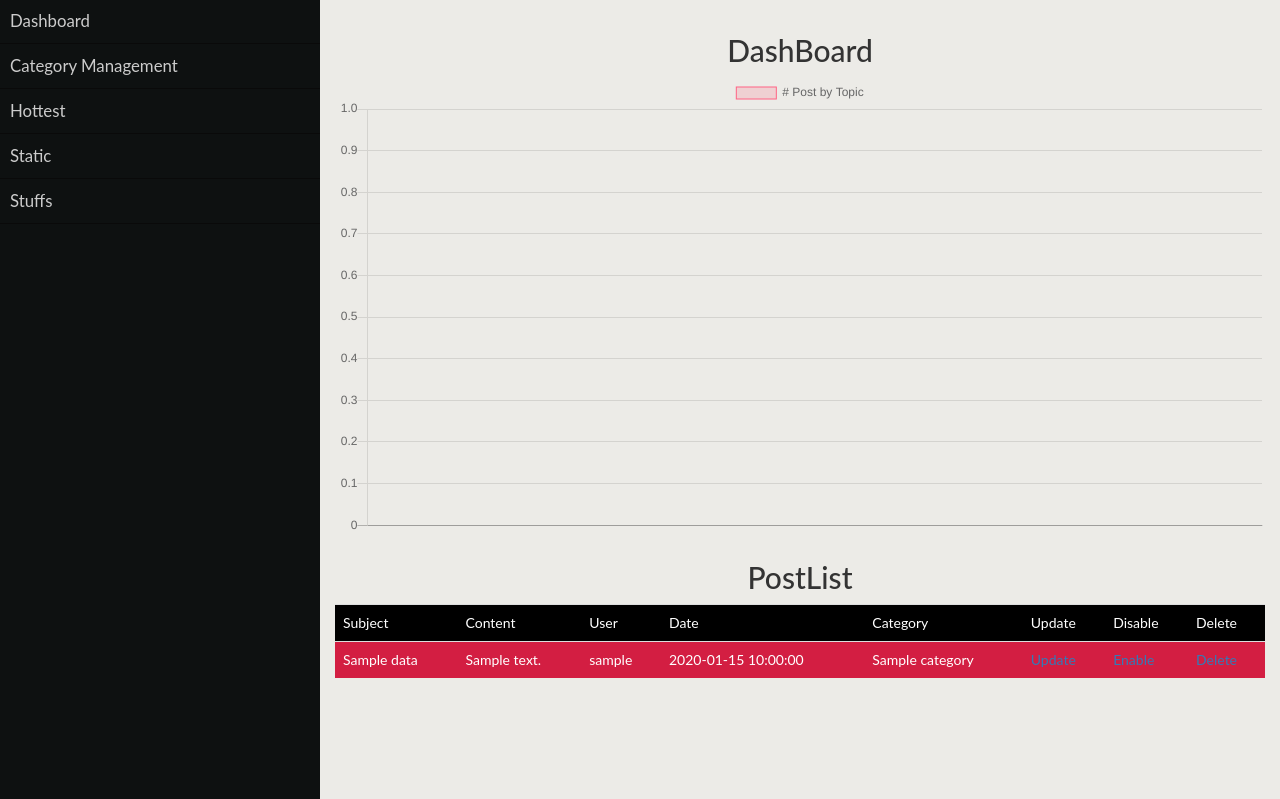
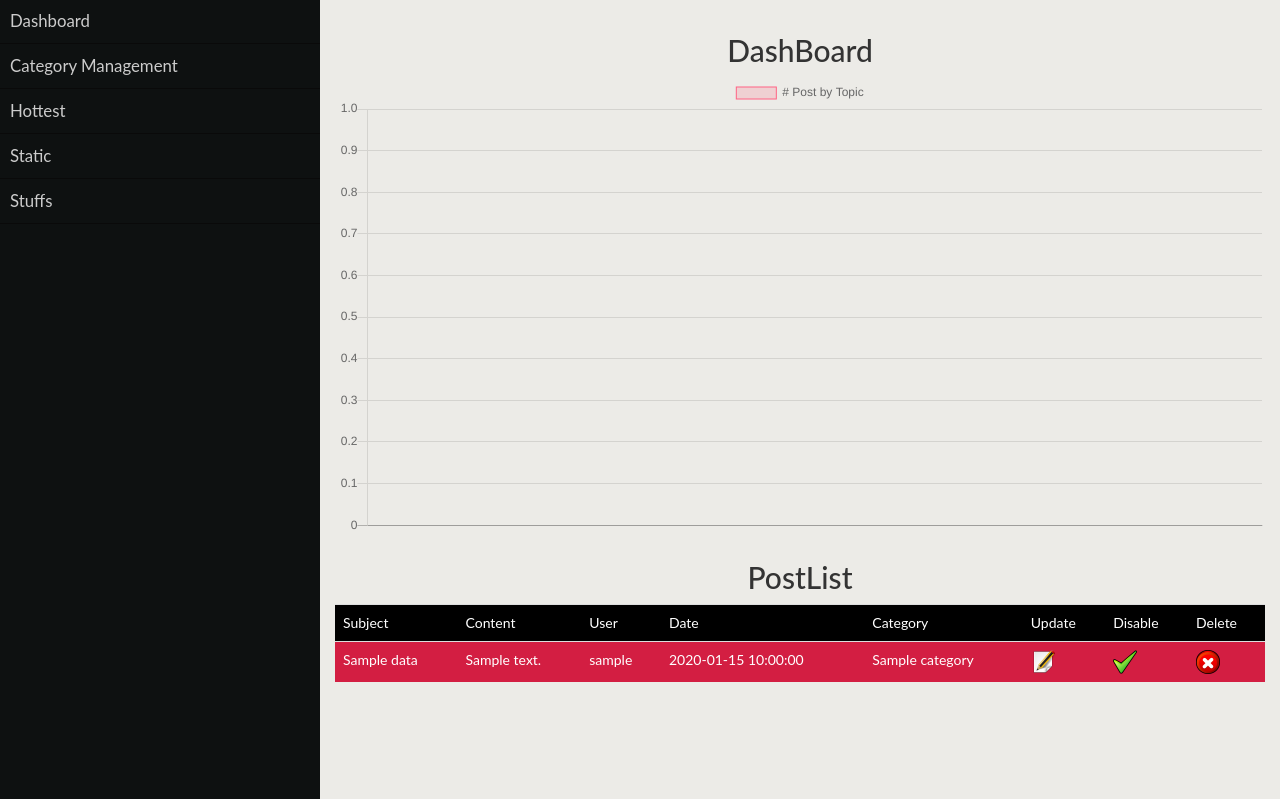
Before and after one commit to JPGITHUB1519/Cincinnatus-Final-Project, a Flask app: template templates/administration.html in a window 1280 px wide. Shown: the part 78-877 px from the top of the page. Run offline with Flask 2, Linux system fonts and the light colour scheme; the template is opened without the code that fills it: most values are stand-ins (such as "Sample title", 1, 10 or a date in 2020); parts of the project's set-up code (start-up, migrations or seed data) failed here and were passed over; some libraries are stand-ins or nearby versions.

Commit message:
Changes Text By icon in Post management

```diff
--- a/static/js/administration.js
+++ b/static/js/administration.js
@@ -13,12 +13,14 @@ function enable_disable_ajax(post_id)
 	.done(function(data)
 	{
 		var link_id = "#" + post_id
+		var enable_disable_img = "#enable_disable_img_" + post_id;
 		var row_id = "#row_" + post_id;
 		console.log(data["status"]);
+		console.log(enable_disable_img)
 		//json_reponse
 		if(data["status"] == "true")
 		{
-			$(link_id).text("Disable");
+			$(enable_disable_img).attr("src", "/static/images/disable-icon.png");
 			$(link_id).addClass("error-text");
 			$(link_id).addClass("little-text");
 			// quit focus when ajax
@@ -30,7 +32,7 @@ function enable_disable_ajax(post_id)
 		}
 		else if(data["status"] == "false")
 		{
-			$(link_id).text("Enable");
+			$(enable_disable_img).attr("src", "/static/images/enable-icon.png");
 			$(link_id).removeClass("error-text");
 			// changing row color
 			$(row_id).addClass("error-panel");
--- a/templates/administration.html
+++ b/templates/administration.html
@@ -43,13 +43,13 @@
 								<td>{{ data.user.username }}</td>
 								<td>{{ data.date }}</td>
 								<td>{{ data.category.name }}</td>
-								<td><a href="/newpost?p={{data.key().id()}}">Update</a></td>
+								<td><a href="/newpost?p={{data.key().id()}}"><img src="/static/images/update-icon.png"></a></td>
 								{% if data.status == True %}
-									<td><a href="javascript:enable_disable_ajax('{{data.key().id()}}');" id="{{data.key().id()}}" value="{{data.key().id()}}" class="error-text little-text">Disable</a></td>
+									<td><a href="javascript:enable_disable_ajax('{{data.key().id()}}');" id="{{data.key().id()}}" value="{{data.key().id()}}" class="error-text little-text"><img src="/static/images/disable-icon.png" id="enable_disable_img_{{data.key().id()}}"></a></td>
 								{% else %}
-									<td><a href="javascript:enable_disable_ajax('{{data.key().id()}}');" id="{{data.key().id()}}" value="{{data.key().id()}}">Enable</a></td>
+									<td><a href="javascript:enable_disable_ajax('{{data.key().id()}}');" id="{{data.key().id()}}" value="{{data.key().id()}}"><img src="/static/images/enable-icon.png" id="enable_disable_img_{{data.key().id()}}"></a></td>
 								{% endif %}
-								<td><a href="javascript:delete_post('{{data.key().id()}}')" id="delete_link_{{ data.key().id()}}">Delete</a></td>
+								<td><a href="javascript:delete_post('{{data.key().id()}}')" id="delete_link_{{ data.key().id()}}"><img src="/static/images/close-icon.png"></a></td>
 							</tr>
 						{% endfor %}
 					</tbody>
```
Also changed, not shown: static/images/close-icon.png (added), static/images/disable-icon.png (added), static/images/enable-icon.png (added), static/images/update-icon.png (added).
